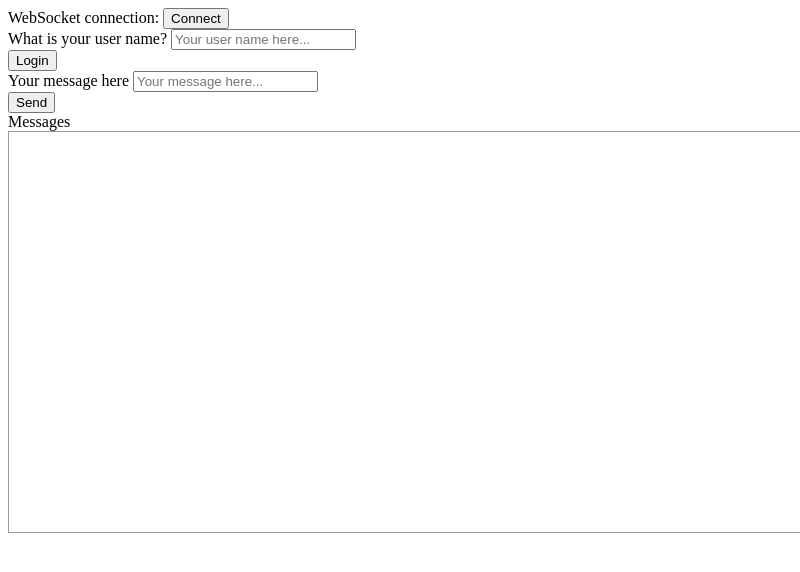
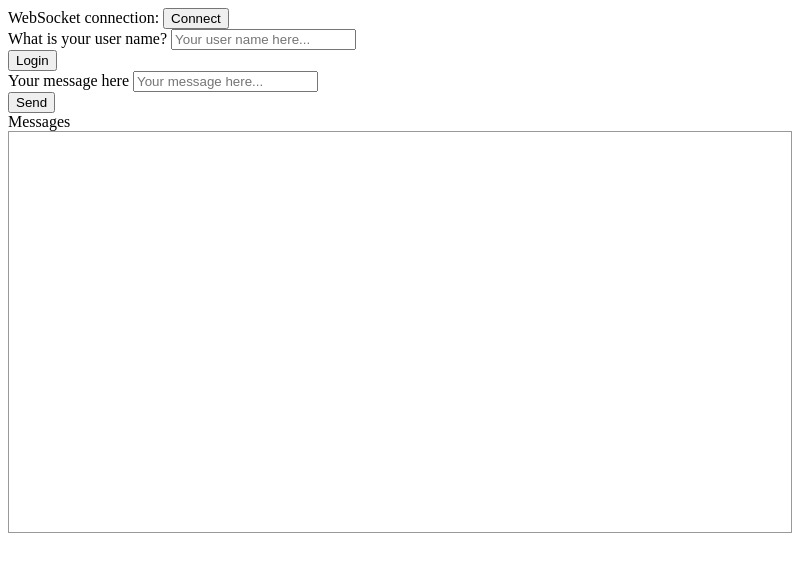
Before and after one commit to BillGrim/gc-chat-client, an Electron app: page index.html in a window 800 px wide. Drawn offline with nearby package versions, Linux system fonts and the light colour scheme.

Commit message:
自适应屏幕宽度

```diff
--- a/index.html
+++ b/index.html
@@ -63,7 +63,7 @@
                             <div>Messages</div>
                         </div>
                         </div>
-                        <div id="messages" style="overflow:scroll; height: 400px; width: 800px; border: 1px solid #999;">
+                        <div id="messages" class="col-md-12" style="overflow:scroll; height: 400px; border: 1px solid #999;">
                         </div>
                     </div>
                 </div>
```
